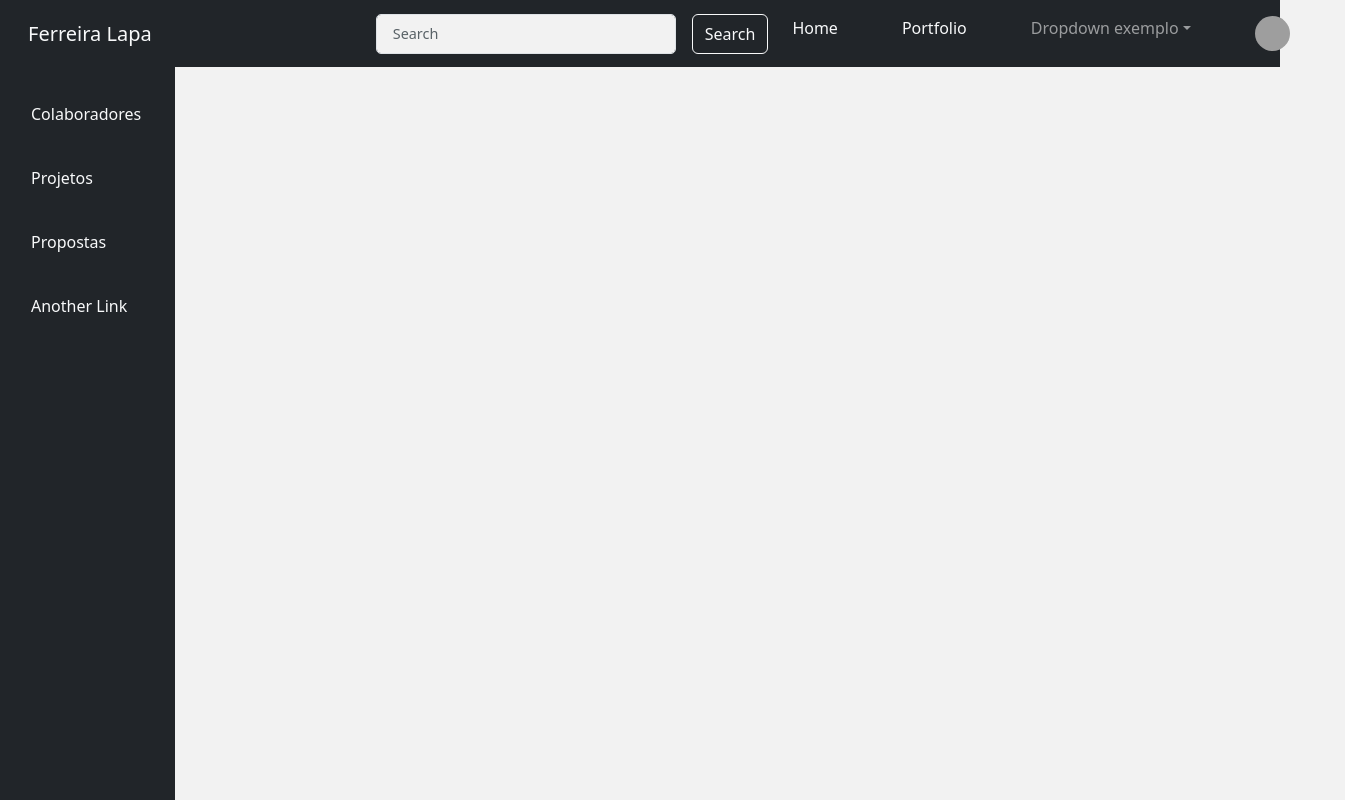
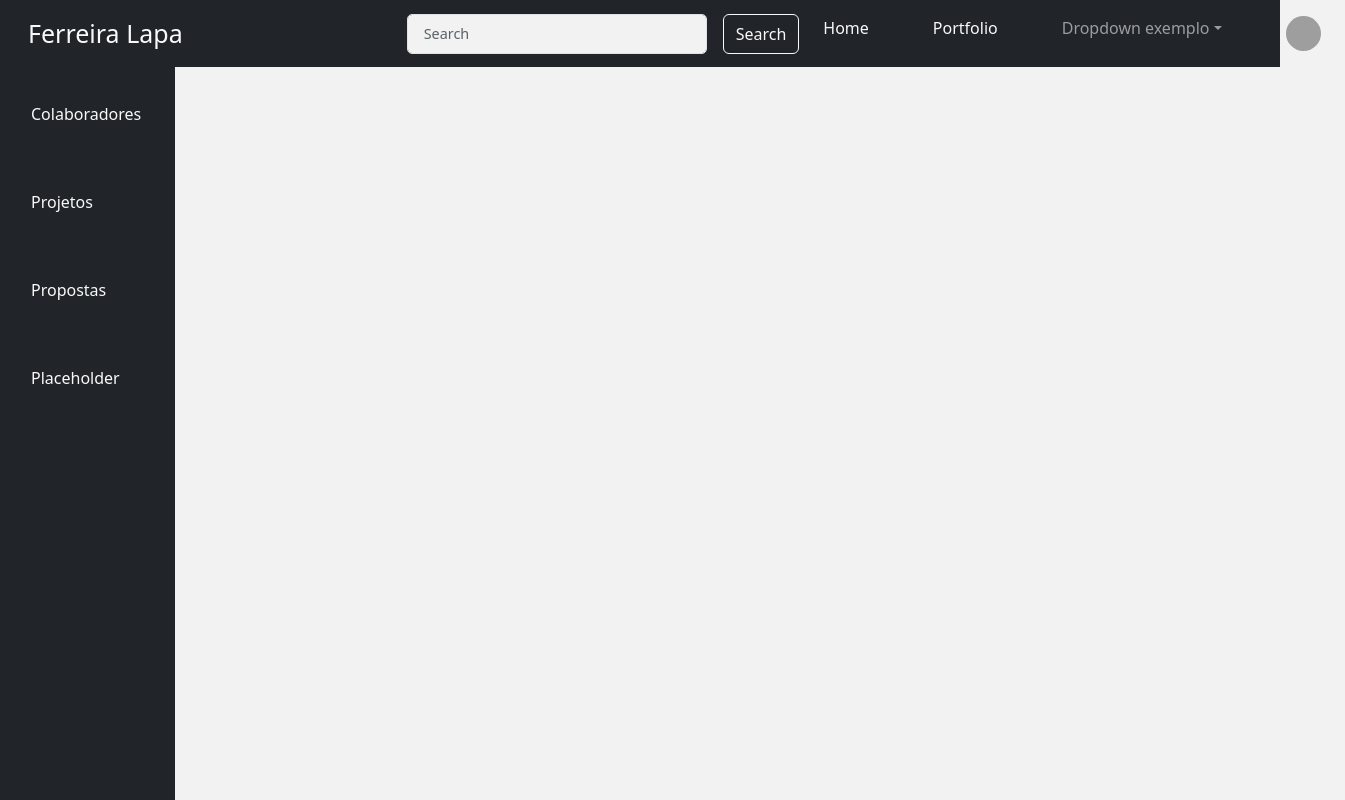
Before and after one commit to carlosLapa/fl-dashboard, a React (Create React App) app in the folder frontweb/: page / in a window 1280 px wide. Shown: the whole page, 1345 px wide, since content can reach past the window. Built offline with nearby package versions, Linux system fonts and the light colour scheme; grey boxes are pictures that could not be loaded.

Commit message:
Navbar styles added

```diff
--- a/frontweb/src/components/Navbar/indexNavbarRB.tsx
+++ b/frontweb/src/components/Navbar/indexNavbarRB.tsx
@@ -12,7 +12,7 @@ function NavbarFL() {
   return (
     <Navbar expand="lg" className="bg-dark navbar-dark">
       <Container fluid>
-        <Navbar.Brand href="#" className="text-light me-5 ms-3">
+        <Navbar.Brand href="#" className="text-light me-5 ms-3 fl-brand">
           Ferreira Lapa
         </Navbar.Brand>
         <Navbar.Toggle aria-controls="navbarScroll" />
--- a/frontweb/src/components/Navbar/styles.css
+++ b/frontweb/src/components/Navbar/styles.css
@@ -4,3 +4,7 @@
   margin-right: 1rem;
   margin-left: 11rem;
 }
+
+.fl-brand {
+  font-size: 25px;
+}
--- a/frontweb/src/components/Sidebar/indexSidebarRB.tsx
+++ b/frontweb/src/components/Sidebar/indexSidebarRB.tsx
@@ -7,10 +7,10 @@ function SidebarFL() {
     <div className="d-flex">
       <div className="sidebar bg-dark">
         <Nav className="flex-column mt-4">
-          <Nav.Link href="#action1" className="text-light mb-4">Colaboradores</Nav.Link>
-          <Nav.Link href="#action2" className="text-light mb-4">Projetos</Nav.Link>
-          <Nav.Link href="#action3" className="text-light mb-4">Propostas</Nav.Link>
-          <Nav.Link href="#action4" className="text-light mb-4">Another Link</Nav.Link>
+          <Nav.Link href="#action1" className="text-light mb-5">Colaboradores</Nav.Link>
+          <Nav.Link href="#action2" className="text-light mb-5">Projetos</Nav.Link>
+          <Nav.Link href="#action3" className="text-light mb-5">Propostas</Nav.Link>
+          <Nav.Link href="#action4" className="text-light mb-5">Placeholder</Nav.Link>
         </Nav>
       </div>
       <div className="content flex-grow-1">
```
